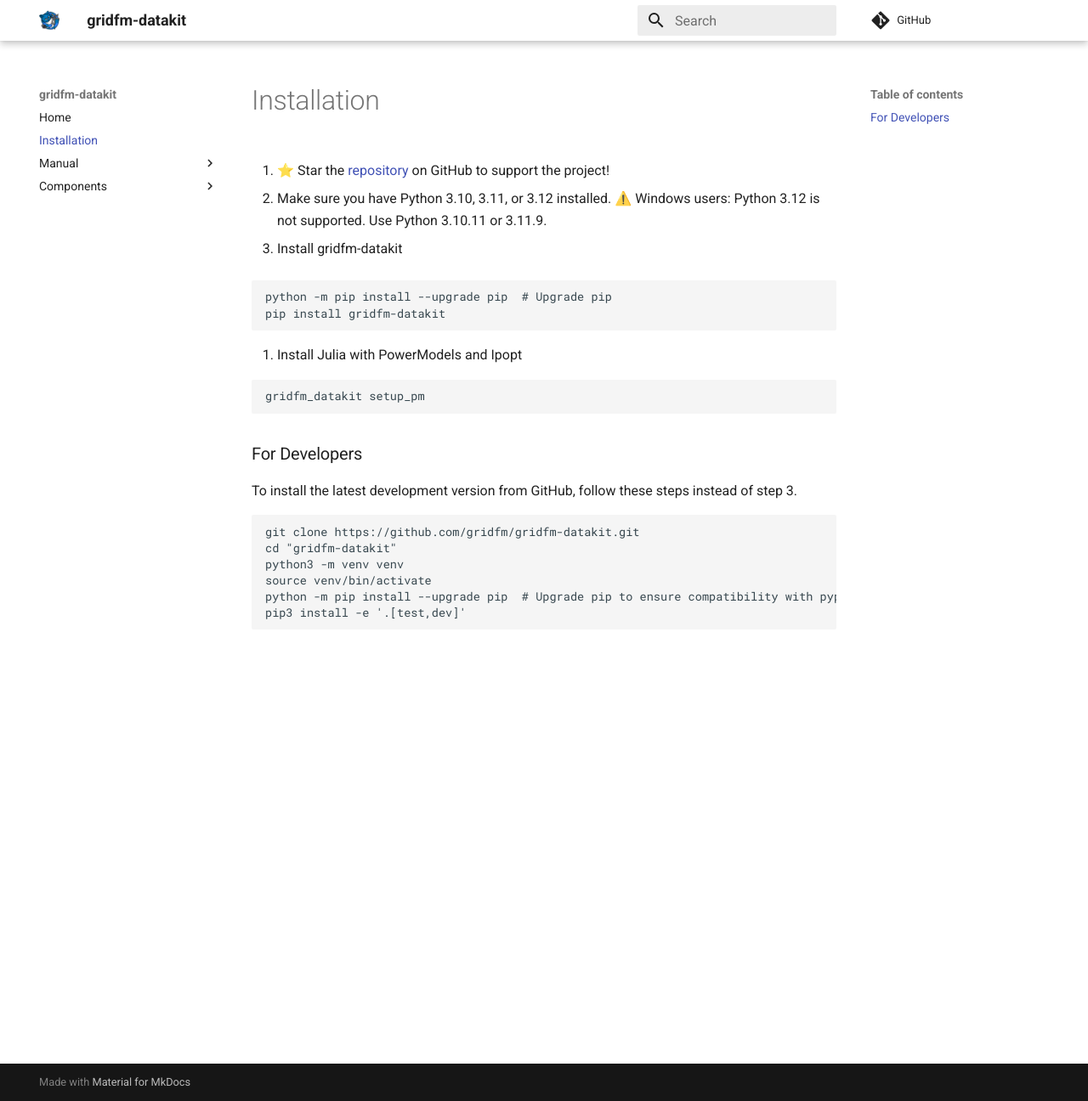
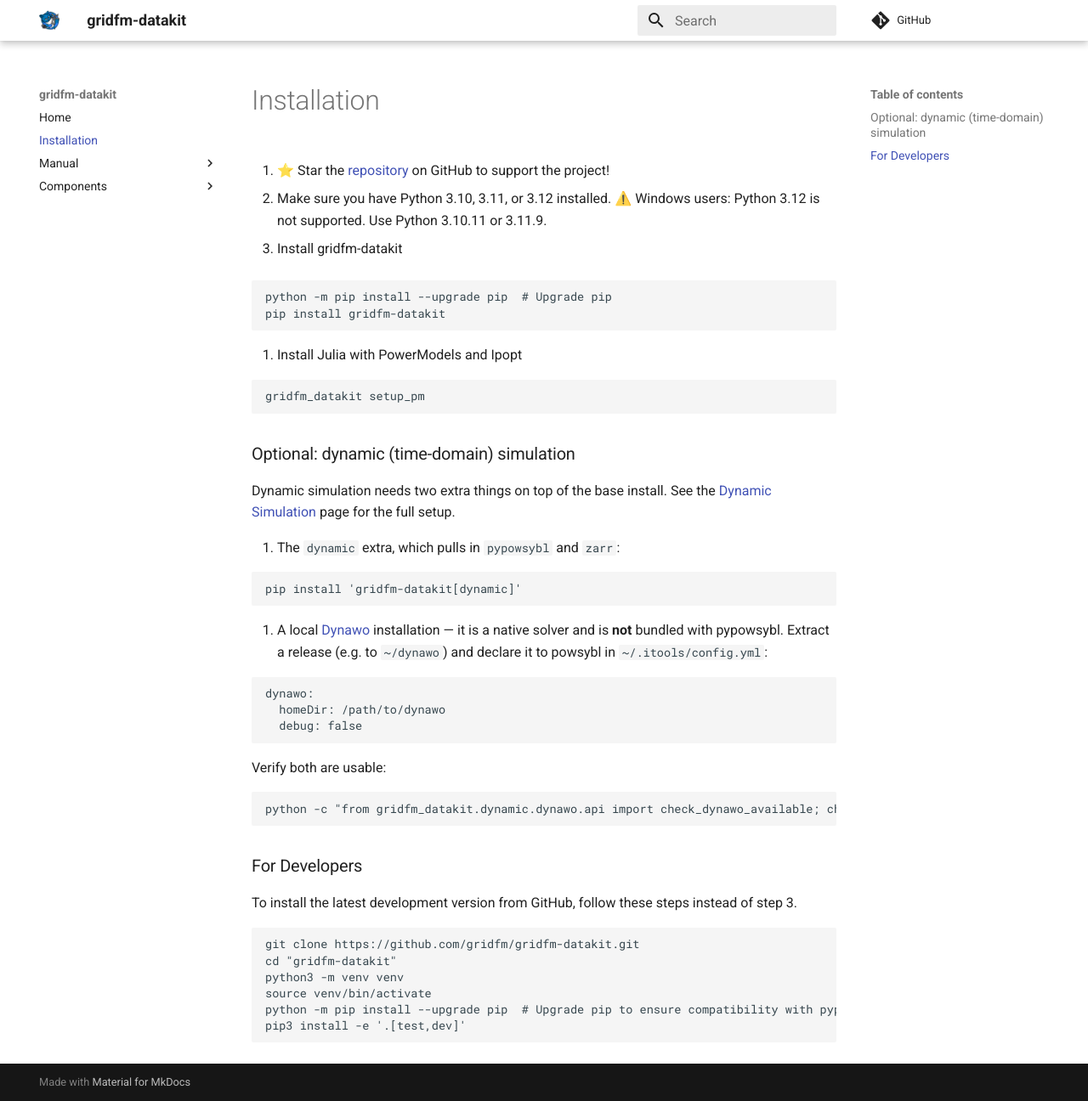
Before and after one commit to gridfm/gridfm-datakit, an MkDocs documentation site: the page built from docs/installation.md, in a window 1280 px wide and 1296 px high. Shown: the whole window at 85% size. Built offline with MkDocs 1.6.1 and Material for MkDocs 9.7.7, drawn with Linux system fonts in a browser that asks for light colours; nearby versions of some CDN libraries; library files that are not in the unit come from our copies; comment, search, counter and statistics services are not loaded.

Commit message:
Document the dynamic extra and the Dynawo install
Signed-off-by: yemine0x01 <youssouf.emine@artelys.com>

````diff
--- a/docs/installation.md
+++ b/docs/installation.md
@@ -16,6 +16,33 @@ pip install gridfm-datakit
 gridfm_datakit setup_pm
 ```
 
+### Optional: dynamic (time-domain) simulation
+
+Dynamic simulation needs two extra things on top of the base install. See the
+[Dynamic Simulation](manual/dynamic_simulation.md) page for the full setup.
+
+1. The `dynamic` extra, which pulls in `pypowsybl` and `zarr`:
+
+```bash
+pip install 'gridfm-datakit[dynamic]'
+```
+
+2. A local [Dynawo](https://dynawo.github.io/install/) installation — it is a
+native solver and is **not** bundled with pypowsybl. Extract a release (e.g. to
+`~/dynawo`) and declare it to powsybl in `~/.itools/config.yml`:
+
+```yaml
+dynawo:
+  homeDir: /path/to/dynawo
+  debug: false
+```
+
+Verify both are usable:
+
+```bash
+python -c "from gridfm_datakit.dynamic.dynawo.api import check_dynawo_available; check_dynawo_available()"
+```
+
 ### For Developers
 
 To install the latest development version from GitHub, follow these steps instead of step 3.
````
